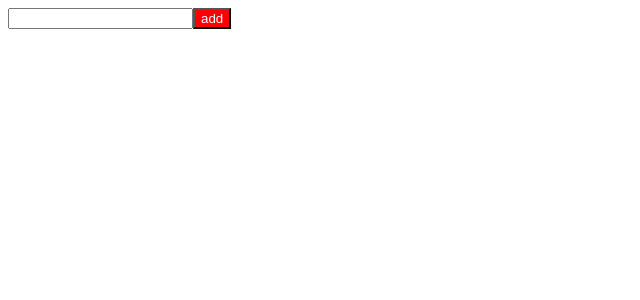
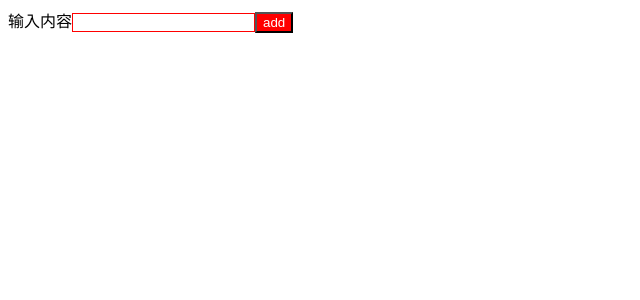
Before and after one commit to Sophil-minn/jianshu, a React (Create React App) app in the folder jianshu/: page / in a window 1280 px wide. Shown: the top 300 px of the page, without its empty margins (0-640 px from the left). Built offline with nearby package versions, Linux system fonts and the light colour scheme.

Commit message:
注释及标签

```diff
--- a/jianshu/src/TodoItem.js
+++ b/jianshu/src/TodoItem.js
@@ -10,7 +10,7 @@ class TodoItem extends React.Component {
   render() {
     const { content } = this.props;
     return (
-      <div onClick={this.handleDelete}>{content}</div>
+      <div onClick={this.handleDelete} dangerouslySetInnerHTML={{ __html: content }}></div>
     )
   }
 }
--- a/jianshu/src/TodoList.js
+++ b/jianshu/src/TodoList.js
@@ -1,4 +1,5 @@
 import React, { Component, Fragment } from 'react';
+import './style.css';
 import TodoItem from './TodoItem';
 // function TodoList() {
 //   return (
@@ -14,7 +15,7 @@ import TodoItem from './TodoItem';
 // }
 class TodoList extends Component {
   constructor(props) {
-    super(props);
+    super(props); //
     this.state = {
       list: [],
       inputValue: ''
@@ -69,7 +70,12 @@ class TodoList extends Component {
   render() {
     return (
       <Fragment>
-        <input value={this.state.inputValue} onChange={this.handleInputChange} />
+        {/* 多行注释 */}
+        {
+          // 单行注释
+        }
+        <label htmlFor="insertArea">输入内容</label>
+        <input id="insertArea" className='input' value={this.state.inputValue} onChange={this.handleInputChange} />
         <button style={{ background: 'red', color: 'white' }} onClick={this.handleBtnClick.bind(this)}>add</button>
         <ul>
           {this.getTodoItem()}
--- /dev/null
+++ b/jianshu/src/style.css
@@ -0,0 +1,3 @@
+.input {
+  border: 1px solid red;
+}
```
Also changed, not shown: jianshu/public/manifest.json, jianshu/public/min.png (added).
